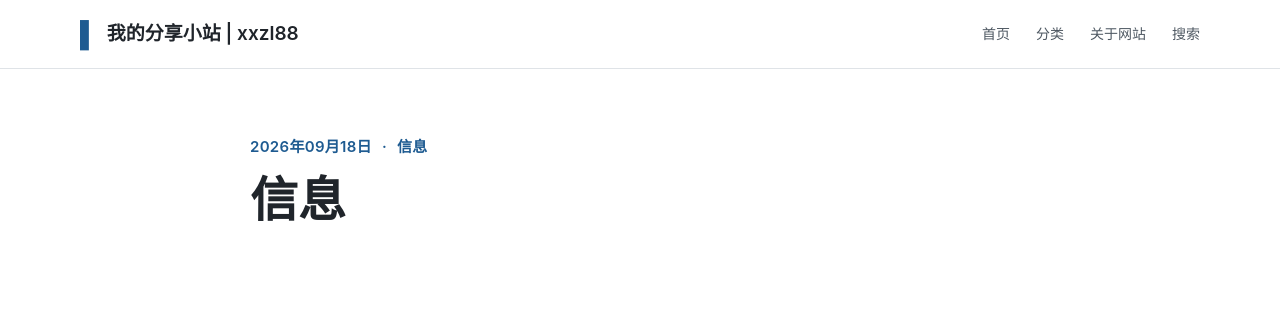
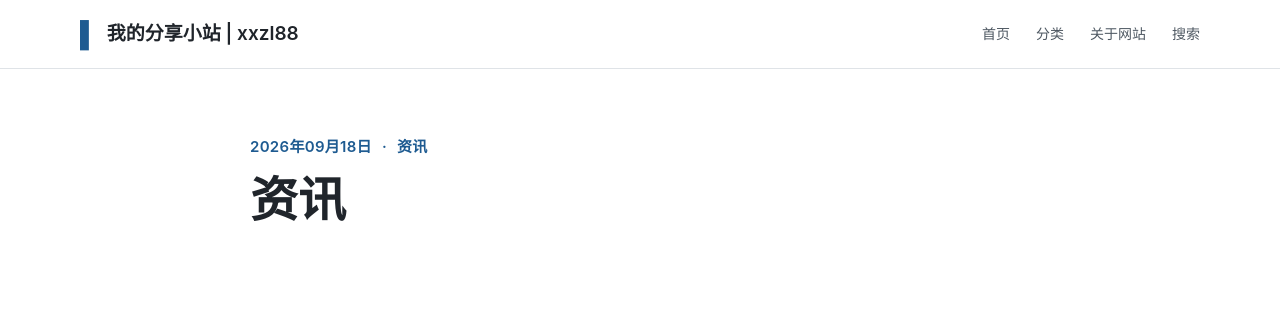
Before and after one commit to xxzl88/csu, a Jekyll site: the page built from _posts/2026-09-18-site-info.md, in a window 1280 px wide. Shown: the top 317 px of the page. Built offline with Jekyll 4.4.1, drawn with Linux system fonts in a browser that asks for light colours.

Commit message:
Update 2026-09-18-site-info.md

```diff
--- a/_posts/2026-09-18-site-info.md
+++ b/_posts/2026-09-18-site-info.md
@@ -1,9 +1,9 @@
 ---
 layout: post
-title: 信息
+title: 资讯
 date: 2026-09-18
 categories:
-  - 信息
+  - 资讯
 featured: true
 ---
 
```
